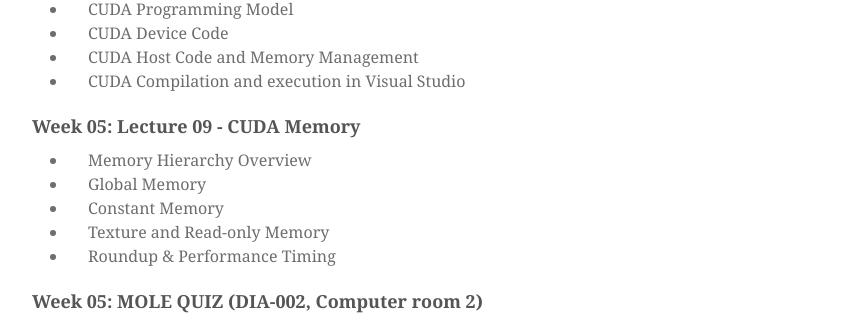
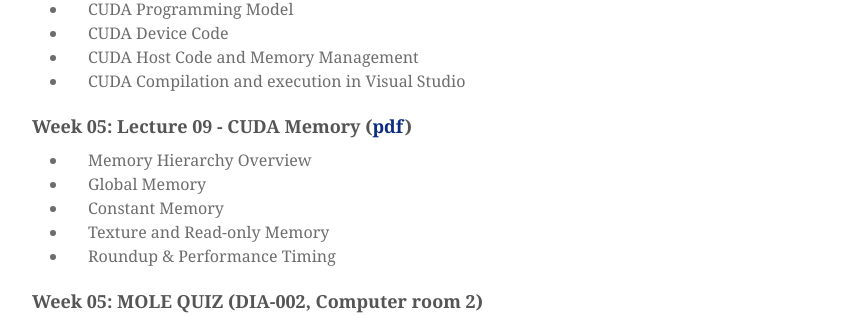
Before and after one commit to mondus/mondus.github.io, a Jekyll site: the page built from teaching/COM4521/index.md, in a window 1280 px wide and 900 px high, scrolled down 1731 px. Shown: the part 146-461 px from the top of the window, without its empty margins (208-1063 px from the left). Built offline with Jekyll 4.4.1, drawn with Linux system fonts in a browser that asks for light colours; nearby versions of some CDN libraries; some web fonts are replaced.

Commit message:
Update index.md

```diff
--- a/teaching/COM4521/index.md
+++ b/teaching/COM4521/index.md
@@ -74,7 +74,7 @@ Lectures notes are available via [Google Drive](https://drive.google.com/a/sheff
 * CUDA Host Code and Memory Management
 * CUDA Compilation and execution in Visual Studio
 
-### Week 05: Lecture 09 - CUDA Memory
+### Week 05: Lecture 09 - CUDA Memory ([pdf](https://drive.google.com/a/sheffield.ac.uk/file/d/0B2HbOiEppVPMcUh4UzZMM1J6aHc/view?usp=sharing))
 
 * Memory Hierarchy Overview
 * Global Memory
```
